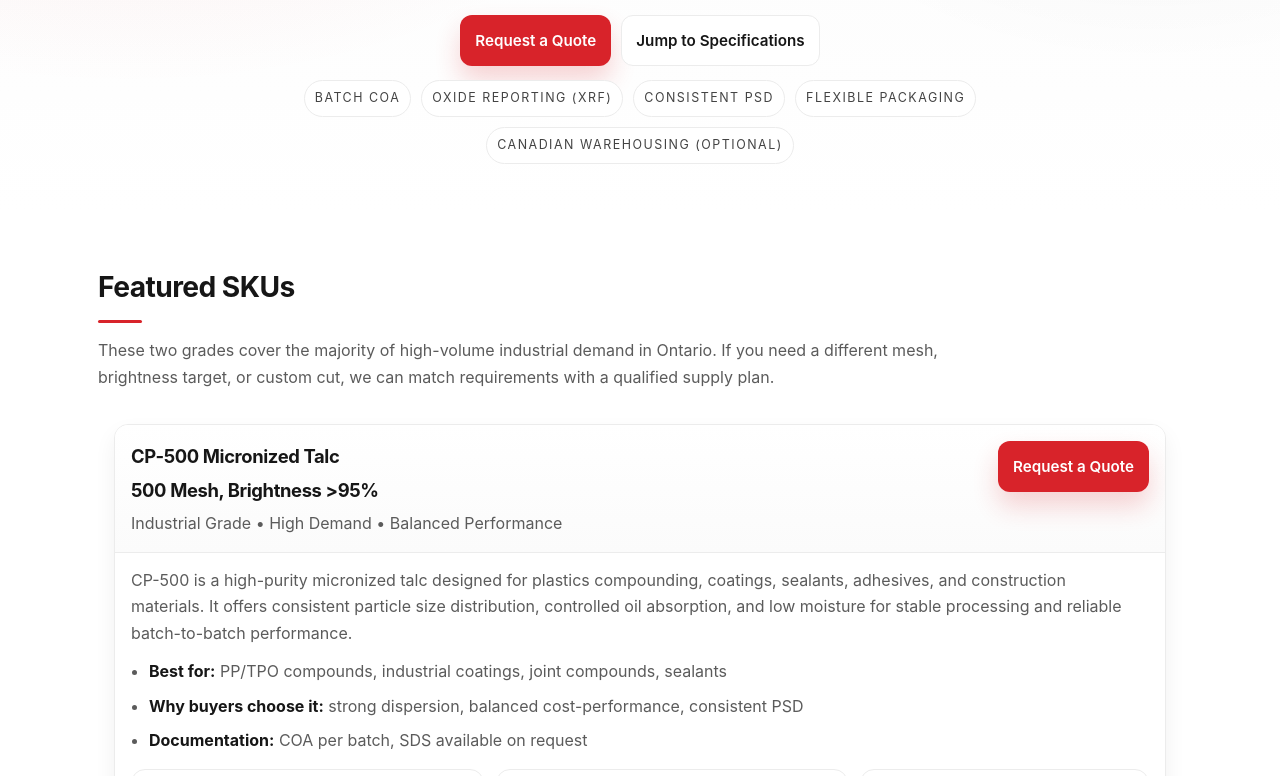
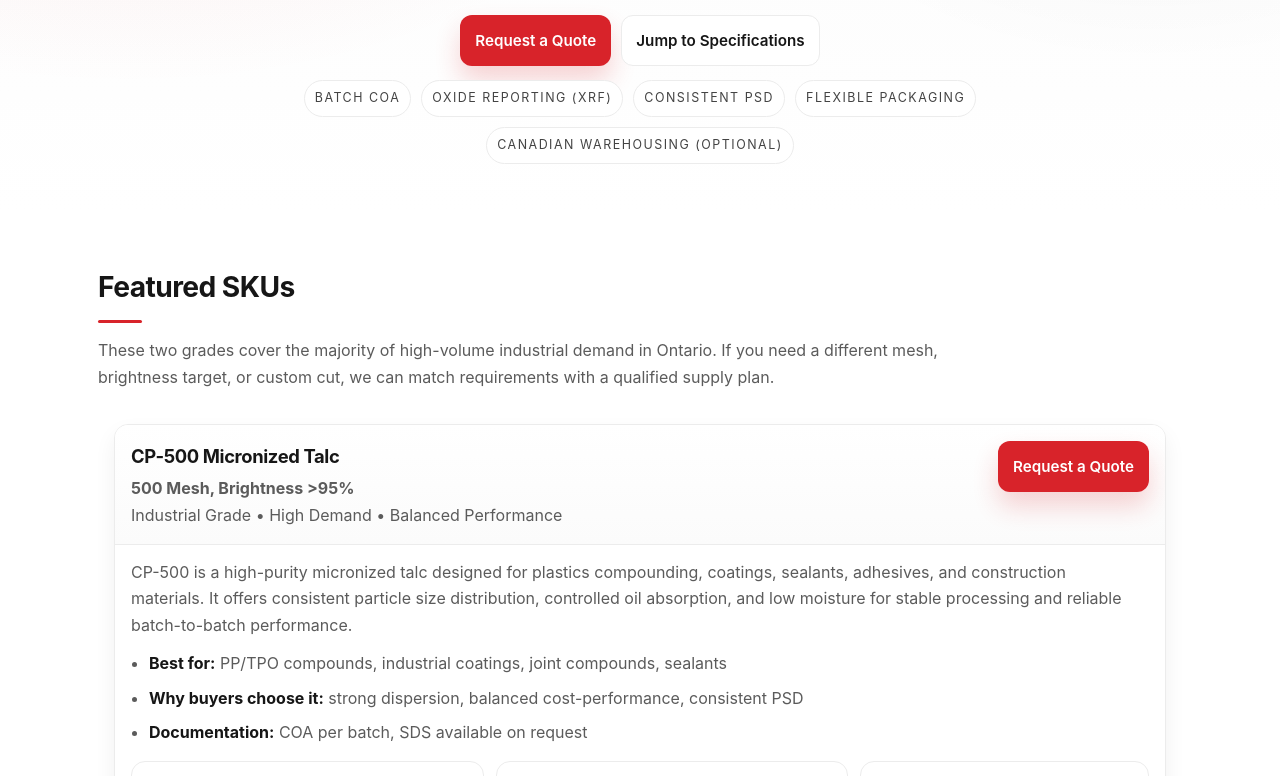
Before and after one commit to mungalisamarth/canadianpoint, a plain HTML site: page products.html in a window 1280 px wide. Shown: the part 324-1100 px from the top of the page. Drawn offline with Linux system fonts and the light colour scheme.

Commit message:
Fix HTML tag for product description

```diff
--- a/products.html
+++ b/products.html
@@ -91,7 +91,7 @@
                 <div>
                  <!-- <div class="sku-card__kicker"> <strong>CP-500 Micronized Talc</strong></div> -->
                   <h3 class="sku-card__title"> CP-500 Micronized Talc</h3>
-                  <p class="sku-card__title"> <strong> 500 Mesh, Brightness >95%</strong></h3>
+                  <p class="sku-card__tag"> <strong> 500 Mesh, Brightness >95%</strong></p>
                   <p class="sku-card__tag">Industrial Grade • High Demand • Balanced Performance</p>
                 </div>
 
```
